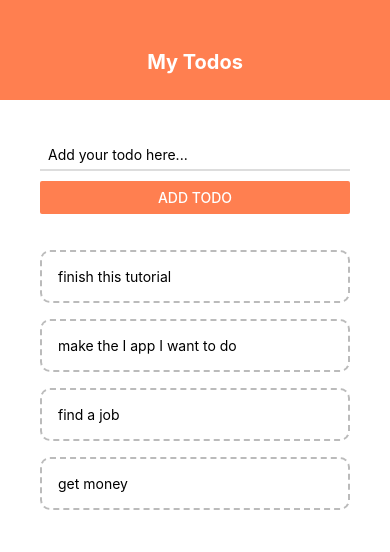
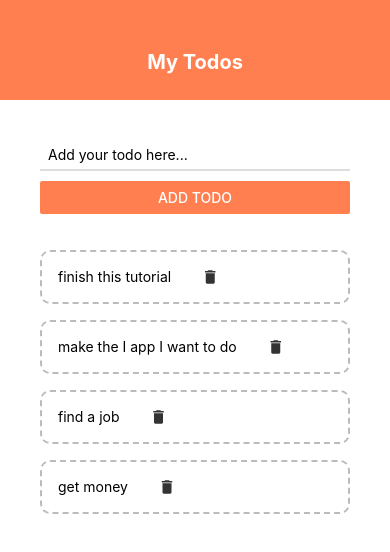
Before and after one commit to DimoDimchev/LearningReactNative, a React Native app: screen / in a window 390 px wide. Shown: the top 552 px of the page. Built offline with nearby package versions, Linux system fonts and the light colour scheme.

Commit message:
Added delete icon to each task. Finished ToDo app

```diff
--- a/components/todoitem.js
+++ b/components/todoitem.js
@@ -1,16 +1,26 @@
 import React from 'react';
-import { Text, StyleSheet, TouchableOpacity } from 'react-native';
+import { Text, StyleSheet, TouchableOpacity, View } from 'react-native';
+import { MaterialIcons } from '@expo/vector-icons';
 
 export default function ToDoItem({ item, pressHandler }) {
     return (
-        <TouchableOpacity onPress={() => pressHandler(item.key)}>
-            <Text style={styles.item}>{item.text}</Text>
-        </TouchableOpacity>
+
+        <View style={styles.item}>
+            <Text style={styles.text}>{item.text}</Text>
+            <TouchableOpacity onPress={() => pressHandler(item.key)}>
+                <MaterialIcons
+                    name='delete'
+                    size={18}
+                    color='#333333'
+                />
+            </TouchableOpacity>
+        </View >
     );
 }
 
 const styles = StyleSheet.create({
     item: {
+        flexDirection: 'row',
         padding: 16,
         marginTop: 16,
         borderColor: '#bbbbbb',
@@ -18,4 +28,7 @@
         borderStyle: 'dashed',
         borderRadius: 10,
     },
+    text: {
+        marginRight: 30,
+    },
 });
```
